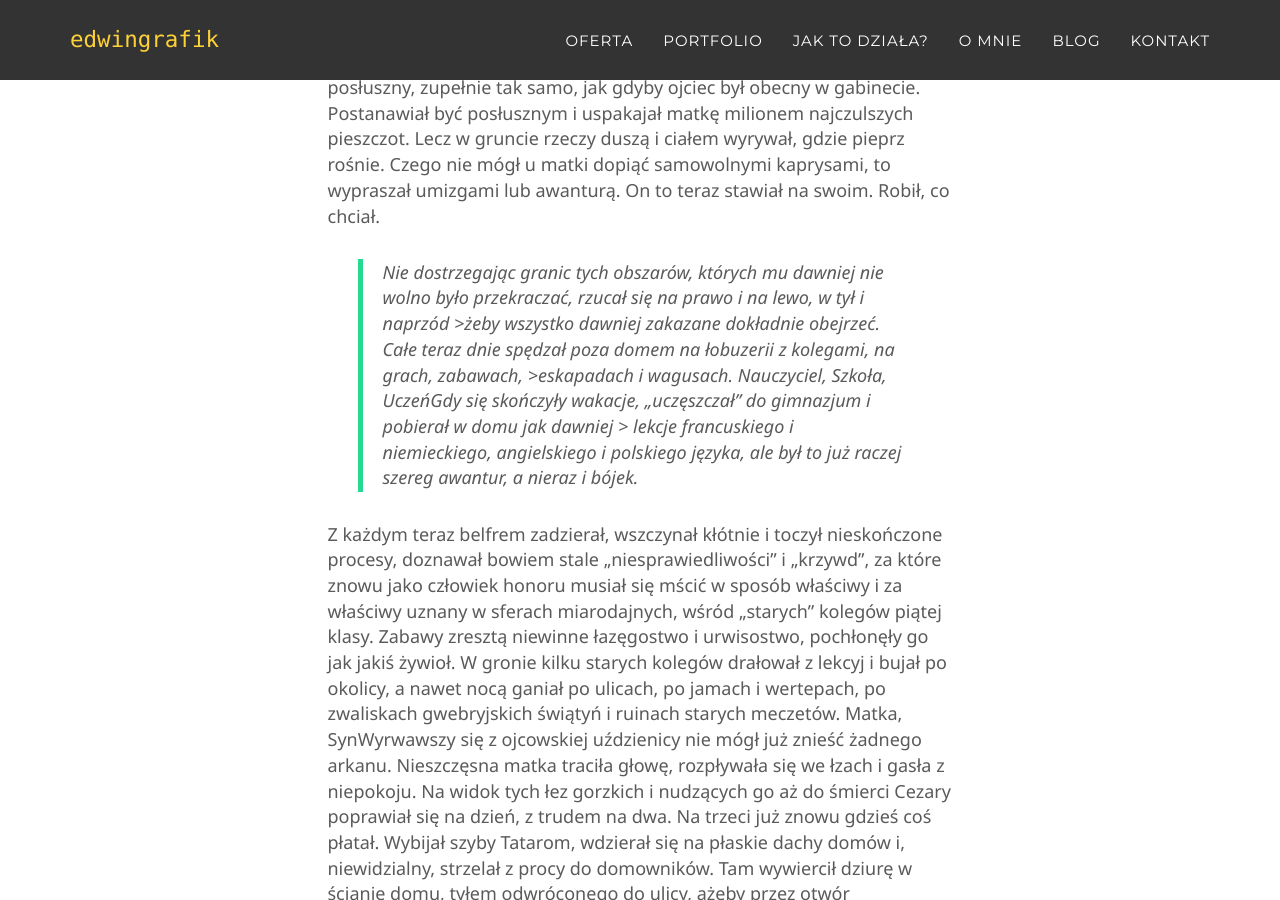
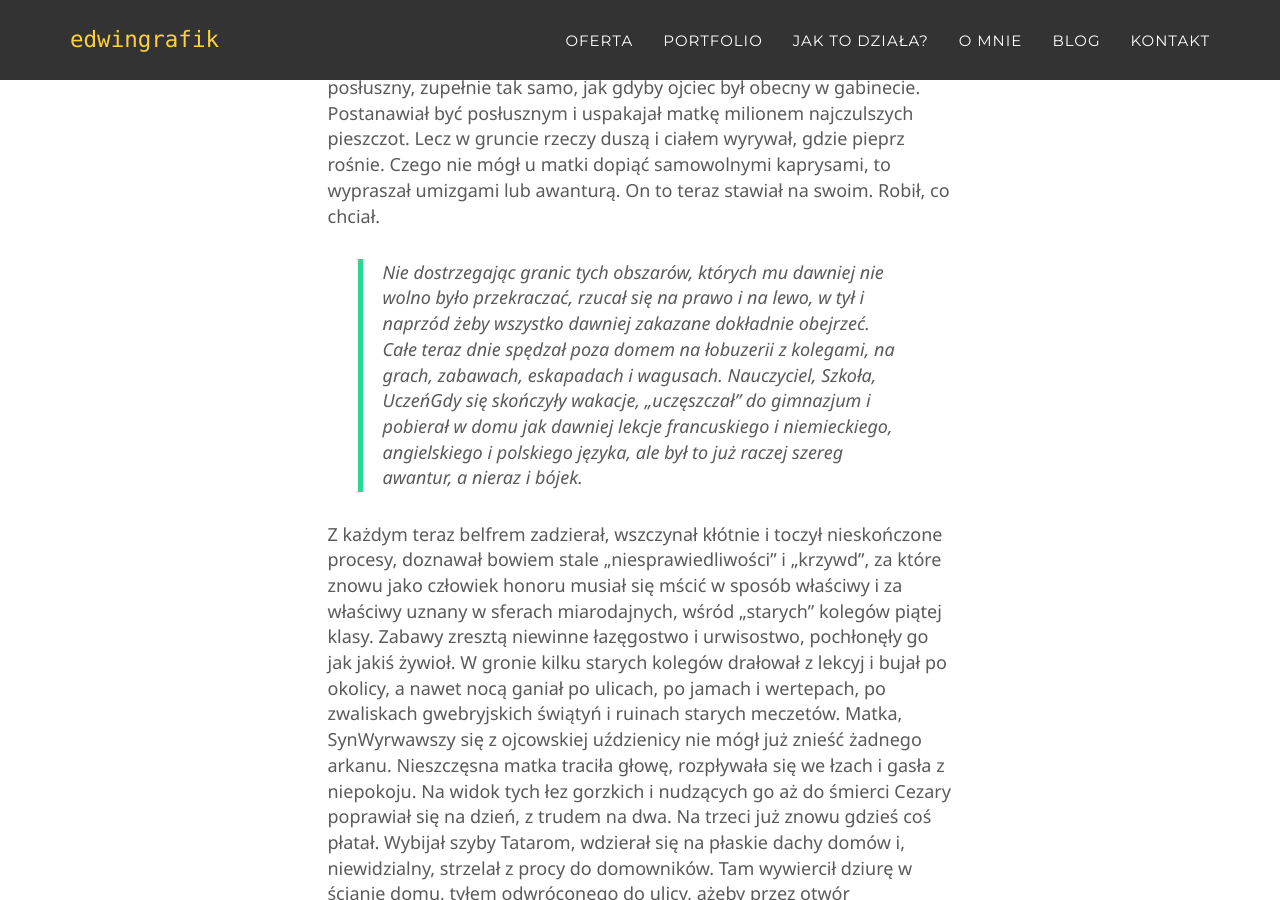
Before and after one commit to edwingrafik/edwingrafik.github.io, a Jekyll site: the page built from _posts/2016-05-15-probny-post.md, in a window 1280 px wide and 900 px high, scrolled down 1729 px. Built offline with Jekyll 4.4.1, drawn with Linux system fonts in a browser that asks for light colours; some web fonts are replaced; comment, search, counter and statistics services are not loaded.

```diff
--- a/_posts/2016-05-15-probny-post.md
+++ b/_posts/2016-05-15-probny-post.md
@@ -18,7 +18,8 @@ Gdy odprowadzał ojca na statek wojenny odchodzący do Astrachania, nie czuł ż
 Gdy z portu wracał do domu z matką, zaiste, jak grób milczącą, był już wesoły. Pocieszyło go to i owo, a nade wszystko perspektywa swobody. Matka, Ojciec, SynOjciec, który go nigdy a nigdy nie karał, nigdy nawet nie łajał, a strofował półżartem, z lekką drwinką, dowcipkując, posiadał nad synem władzę żelazną, niezłomną. Wbrew łagodnemu uśmiechowi ojca, wbrew jego grzecznym zaleceniom i pokornym radom, dobrotliwym prośbom, rzuconym wśród umizgów i zabawy  nic nie można było poradzić. Były to kanony i paragrafy woli, narzucone z uśmiechem i w gronie pieszczotek. Był to rząd samowładny i dyktatura tak niezłomna, iż nic, literalnie nic nie mogło jej przełamać. Teraz ta żelazna obręcz rozluźniła się i samochcąc opadła. Przestrach paniczny w oczach matki:  „Co na to ojciec powie?”  znikł. Syn, WolnośćOjciec usunął się z mieszkania i ze świata, a jego nieobecność powiedziała: „Rób, co chcesz!”
  Co teraz będzie?  szeptała załamując ręce.
 Cezary nie zadawał sobie takich pytań. Przyrzekał matce, że będzie posłuszny, zupełnie tak samo, jak gdyby ojciec był obecny w gabinecie. Postanawiał być posłusznym i uspakajał matkę milionem najczulszych pieszczot. Lecz w gruncie rzeczy duszą i ciałem wyrywał, gdzie pieprz rośnie. Czego nie mógł u matki dopiąć samowolnymi kaprysami, to wypraszał umizgami lub awanturą. On to teraz stawiał na swoim. Robił, co chciał.
-> Nie dostrzegając granic tych obszarów, których mu dawniej nie wolno było przekraczać, rzucał się na prawo i na lewo, w tył i naprzód >żeby wszystko dawniej zakazane dokładnie obejrzeć. Całe teraz dnie spędzał poza domem na łobuzerii z kolegami, na grach, zabawach, >eskapadach i wagusach. Nauczyciel, Szkoła, UczeńGdy się skończyły wakacje, „uczęszczał” do gimnazjum i pobierał w domu jak dawniej > lekcje francuskiego i niemieckiego, angielskiego i polskiego języka, ale był to już raczej szereg awantur, a nieraz i bójek.
+
+> Nie dostrzegając granic tych obszarów, których mu dawniej nie wolno było przekraczać, rzucał się na prawo i na lewo, w tył i naprzód żeby wszystko dawniej zakazane dokładnie obejrzeć. Całe teraz dnie spędzał poza domem na łobuzerii z kolegami, na grach, zabawach, eskapadach i wagusach. Nauczyciel, Szkoła, UczeńGdy się skończyły wakacje, „uczęszczał” do gimnazjum i pobierał w domu jak dawniej lekcje francuskiego i niemieckiego, angielskiego i polskiego języka, ale był to już raczej szereg awantur, a nieraz i bójek.
 
 Z każdym teraz belfrem zadzierał, wszczynał kłótnie i toczył nieskończone procesy, doznawał bowiem stale „niesprawiedliwości” i „krzywd”, za które znowu jako człowiek honoru musiał się mścić w sposób właściwy i za właściwy uznany w sferach miarodajnych, wśród „starych” kolegów piątej klasy. Zabawy  zresztą niewinne  łazęgostwo i urwisostwo, pochłonęły go jak jakiś żywioł. W gronie kilku starych kolegów drałował z lekcyj i bujał po okolicy, a nawet nocą ganiał po ulicach, po jamach i wertepach, po zwaliskach gwebryjskich świątyń i ruinach starych meczetów.
 Matka, SynWyrwawszy się z ojcowskiej uździenicy nie mógł już znieść żadnego arkanu. Nieszczęsna matka traciła głowę, rozpływała się we łzach i gasła z niepokoju. Na widok tych łez gorzkich i nudzących go aż do śmierci Cezary poprawiał się na dzień, z trudem  na dwa. Na trzeci już znowu gdzieś coś płatał. Wybijał szyby Tatarom, wdzierał się na płaskie dachy domów i, niewidzialny, strzelał z procy do domowników. Tam wywiercił dziurę w ścianie domu, tyłem odwróconego do ulicy, ażeby przez otwór przypatrywać się „żonom” milionera muzułmanina, chodzącym po bezdrzewnym ogródku bez czarczafów, czyli jedwabnych zasłon na twarzach  tu zorganizował nieznośnemu belfrowi kocią muzykę. BłądzenieNocą, bez celu i sensu wałęsał się po nieskończonym bulwarze nowego miasta albo po prostu jak bezpański pies ganiał po zaułkach, po wąskich i stromych uliczkach starego, uwijał się w porcie, w brudach i czadach „czarnego miasta” lub między wulkanami, których kratery wyrzucają słone błoto. Ta konieczność włóczenia się, bezcelowego cwałem wyrywania z miejsca na miejsce stała się nałogiem i pasją. Nie mógł usiedzieć. ZabawaNadto  gry. Gry w piłkę, w pasek, w jakieś kamyki, „kiczki”, w wyświechtane gruzińskie kostki.
```
